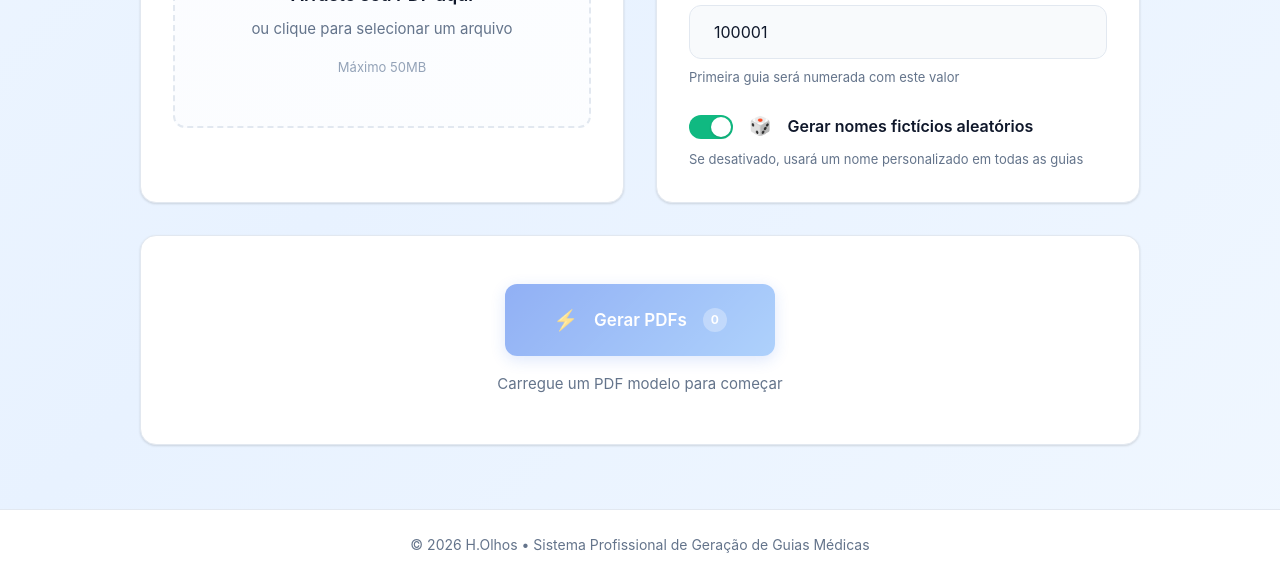
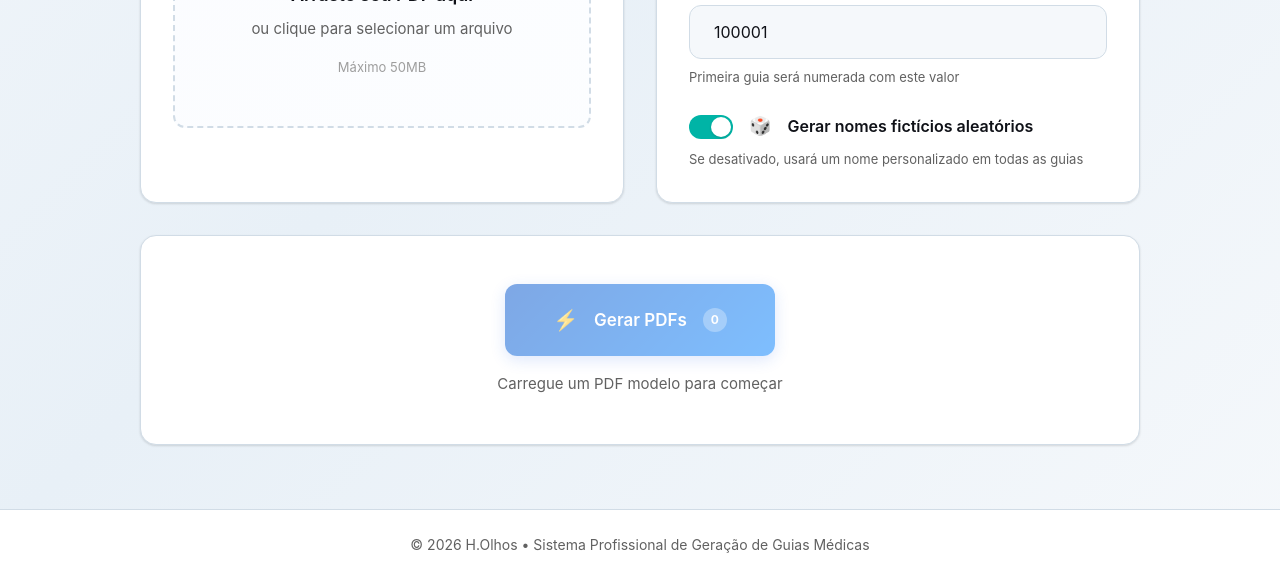
Before and after one commit to GutierreZ-bit/gt, a website: page generator.html in a window 1280 px wide. Shown: the part 786-1366 px from the top of the page. Drawn offline with nearby package versions, Linux system fonts and the light colour scheme.

Commit message:
style: Atualizar paleta de cores para design profissional hospital/saúde

```diff
--- a/common.css
+++ b/common.css
@@ -7,31 +7,31 @@
    DESIGN TOKENS
 ================================ */
 :root {
-  /* Colors */
-  --primary-gradient: linear-gradient(135deg, #2563eb 0%, #60a5fa 100%);
-  --primary-gradient-dark: linear-gradient(135deg, #1e40af 0%, #2563eb 100%);
-  --success-gradient: linear-gradient(135deg, #10b981 0%, #34d399 100%);
+  /* Colors - Hospital/Saúde Profissional */
+  --primary-gradient: linear-gradient(135deg, #0052cc 0%, #0080ff 100%);
+  --primary-gradient-dark: linear-gradient(135deg, #003d99 0%, #0052cc 100%);
+  --success-gradient: linear-gradient(135deg, #00b4a6 0%, #00d4b8 100%);
 
-  --color-primary: #2563eb;
-  --color-primary-dark: #1e40af;
-  --color-primary-light: #60a5fa;
-  --color-success: #10b981;
-  --color-success-light: #34d399;
-  --color-danger: #ef4444;
-  --color-warning: #f59e0b;
+  --color-primary: #0052cc;
+  --color-primary-dark: #003d99;
+  --color-primary-light: #0080ff;
+  --color-success: #00b4a6;
+  --color-success-light: #00d4b8;
+  --color-danger: #e63946;
+  --color-warning: #f77f00;
 
   --bg-primary: #ffffff;
-  --bg-secondary: #f8fafc;
-  --bg-tertiary: #f1f5f9;
-  --bg-gradient: linear-gradient(135deg, #f0f7ff 0%, #e8f2ff 50%, #f0f7ff 100%);
+  --bg-secondary: #f5f8fb;
+  --bg-tertiary: #e8f0f7;
+  --bg-gradient: linear-gradient(135deg, #f5f8fb 0%, #e8f0f7 50%, #f5f8fb 100%);
 
-  --text-primary: #0f172a;
-  --text-secondary: #475569;
-  --text-tertiary: #64748b;
-  --text-muted: #94a3b8;
+  --text-primary: #0f1117;
+  --text-secondary: #424242;
+  --text-tertiary: #616161;
+  --text-muted: #9e9e9e;
 
-  --border-light: #e2e8f0;
-  --border-default: #cbd5e1;
+  --border-light: #d1dce6;
+  --border-default: #b3c1d1;
 
   /* Spacing */
   --space-xs: 0.25rem;
--- a/generator-styles.css
+++ b/generator-styles.css
@@ -2,32 +2,32 @@
    DESIGN TOKENS
 ================================ */
 :root {
-  /* Colors */
-  --primary-gradient: linear-gradient(135deg, #2563eb 0%, #60a5fa 100%);
-  --primary-gradient-dark: linear-gradient(135deg, #1e40af 0%, #2563eb 100%);
-  --success-gradient: linear-gradient(135deg, #10b981 0%, #34d399 100%);
-  --secondary-gradient: linear-gradient(135deg, #6366f1 0%, #8b5cf6 100%);
+  /* Colors - Hospital/Saúde Profissional */
+  --primary-gradient: linear-gradient(135deg, #0052cc 0%, #0080ff 100%);
+  --primary-gradient-dark: linear-gradient(135deg, #003d99 0%, #0052cc 100%);
+  --success-gradient: linear-gradient(135deg, #00b4a6 0%, #00d4b8 100%);
+  --secondary-gradient: linear-gradient(135deg, #0080ff 0%, #00b4a6 100%);
 
-  --color-primary: #2563eb;
-  --color-primary-dark: #1e40af;
-  --color-primary-light: #60a5fa;
-  --color-success: #10b981;
-  --color-success-light: #34d399;
-  --color-danger: #ef4444;
-  --color-warning: #f59e0b;
+  --color-primary: #0052cc;
+  --color-primary-dark: #003d99;
+  --color-primary-light: #0080ff;
+  --color-success: #00b4a6;
+  --color-success-light: #00d4b8;
+  --color-danger: #e63946;
+  --color-warning: #f77f00;
 
   --bg-primary: #ffffff;
-  --bg-secondary: #f8fafc;
-  --bg-tertiary: #f1f5f9;
-  --bg-gradient: linear-gradient(135deg, #f0f7ff 0%, #e8f2ff 50%, #f0f7ff 100%);
+  --bg-secondary: #f5f8fb;
+  --bg-tertiary: #e8f0f7;
+  --bg-gradient: linear-gradient(135deg, #f5f8fb 0%, #e8f0f7 50%, #f5f8fb 100%);
 
-  --text-primary: #0f172a;
-  --text-secondary: #475569;
-  --text-tertiary: #64748b;
-  --text-muted: #94a3b8;
+  --text-primary: #0f1117;
+  --text-secondary: #424242;
+  --text-tertiary: #616161;
+  --text-muted: #9e9e9e;
 
-  --border-light: #e2e8f0;
-  --border-default: #cbd5e1;
+  --border-light: #d1dce6;
+  --border-default: #b3c1d1;
 
   /* Spacing */
   --space-xs: 0.25rem;
--- a/guide-number-styles.css
+++ b/guide-number-styles.css
@@ -2,28 +2,28 @@
    DESIGN TOKENS
 ================================ */
 :root {
-  --color-primary: #2563eb;
-  --color-primary-light: #60a5fa;
-  --color-primary-soft: #dbeafe;
+  --color-primary: #0052cc;
+  --color-primary-light: #0080ff;
+  --color-primary-soft: #e8f0f7;
 
-  --color-success: #10b981;
-  --color-success-dark: #0f766e;
-  --color-info: #06b6d4;
+  --color-success: #00b4a6;
+  --color-success-dark: #008080;
+  --color-info: #00d4b8;
 
-  --color-bg: #f0f7ff;
+  --color-bg: #f5f8fb;
   --color-surface: #ffffff;
-  --color-border: #dbeafe;
+  --color-border: #d1dce6;
 
-  --color-text: #0f172a;
-  --color-text-muted: #475569;
-  --color-text-light: rgba(255, 255, 255, 0.92);
+  --color-text: #0f1117;
+  --color-text-muted: #424242;
+  --color-text-light: rgba(255, 255, 255, 0.95);
 
   --radius-sm: 10px;
   --radius-md: 16px;
   --radius-lg: 24px;
 
-  --shadow-sm: 0 4px 10px rgba(15, 23, 42, 0.04);
-  --shadow-md: 0 10px 30px rgba(15, 23, 42, 0.08);
+  --shadow-sm: 0 4px 10px rgba(15, 17, 23, 0.06);
+  --shadow-md: 0 10px 30px rgba(15, 17, 23, 0.1);
 
   --transition-fast: 180ms ease;
   --transition-normal: 280ms ease;
--- a/styles.css
+++ b/styles.css
@@ -2,31 +2,31 @@
    DESIGN TOKENS
 ================================ */
 :root {
-  /* Colors */
-  --primary-gradient: linear-gradient(135deg, #2563eb 0%, #60a5fa 100%);
-  --primary-gradient-dark: linear-gradient(135deg, #1e40af 0%, #2563eb 100%);
-  --success-gradient: linear-gradient(135deg, #10b981 0%, #34d399 100%);
+  /* Colors - Hospital/Saúde Profissional */
+  --primary-gradient: linear-gradient(135deg, #0052cc 0%, #0080ff 100%);
+  --primary-gradient-dark: linear-gradient(135deg, #003d99 0%, #0052cc 100%);
+  --success-gradient: linear-gradient(135deg, #00b4a6 0%, #00d4b8 100%);
 
-  --color-primary: #2563eb;
-  --color-primary-dark: #1e40af;
-  --color-primary-light: #60a5fa;
-  --color-success: #10b981;
-  --color-success-light: #34d399;
-  --color-danger: #ef4444;
-  --color-warning: #f59e0b;
+  --color-primary: #0052cc;
+  --color-primary-dark: #003d99;
+  --color-primary-light: #0080ff;
+  --color-success: #00b4a6;
+  --color-success-light: #00d4b8;
+  --color-danger: #e63946;
+  --color-warning: #f77f00;
 
   --bg-primary: #ffffff;
-  --bg-secondary: #f8fafc;
-  --bg-tertiary: #f1f5f9;
-  --bg-gradient: linear-gradient(135deg, #f0f7ff 0%, #e8f2ff 50%, #f0f7ff 100%);
+  --bg-secondary: #f5f8fb;
+  --bg-tertiary: #e8f0f7;
+  --bg-gradient: linear-gradient(135deg, #f5f8fb 0%, #e8f0f7 50%, #f5f8fb 100%);
 
-  --text-primary: #0f172a;
-  --text-secondary: #475569;
-  --text-tertiary: #64748b;
-  --text-muted: #94a3b8;
+  --text-primary: #0f1117;
+  --text-secondary: #424242;
+  --text-tertiary: #616161;
+  --text-muted: #9e9e9e;
 
-  --border-light: #e2e8f0;
-  --border-default: #cbd5e1;
+  --border-light: #d1dce6;
+  --border-default: #b3c1d1;
 
   /* Spacing */
   --space-xs: 0.25rem;
```
